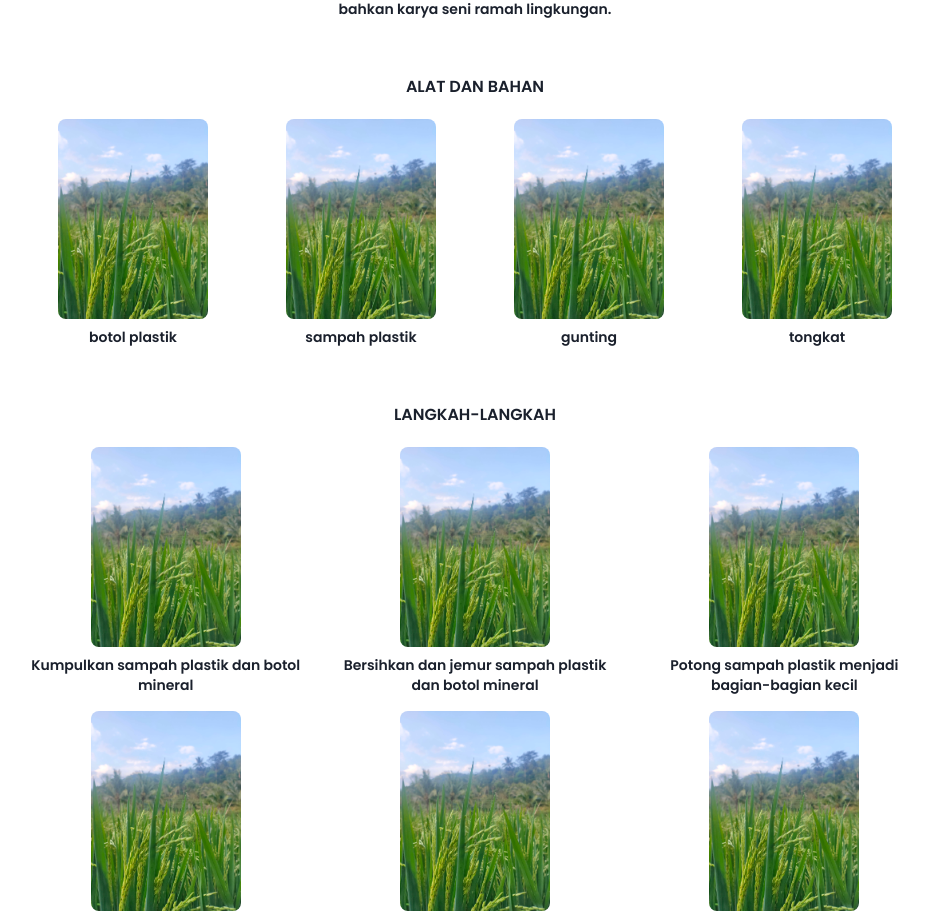
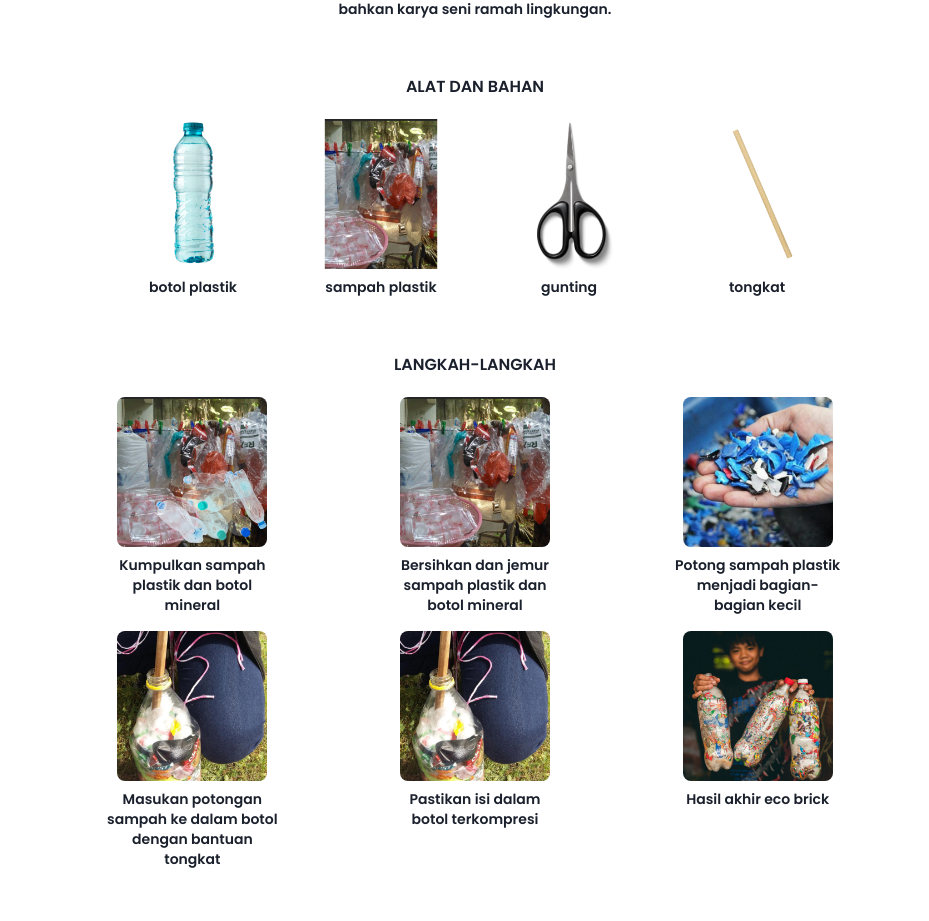
Before and after one commit to mhmd-arif/ngepringan, a React (Vite) app in the folder client/: page /edukasi/ecobrick in a window 1280 px wide. Shown: the part 301-1222 px from the top of the page, without its empty margins (165-1094 px from the left). Built offline with nearby package versions, Linux system fonts and the light colour scheme.

Commit message:
eduecobrick

```diff
--- a/client/src/pages/blog/EduEcoBrick.jsx
+++ b/client/src/pages/blog/EduEcoBrick.jsx
@@ -1,6 +1,17 @@
 import { useNavigate } from "react-router-dom";
 import { Button, ButtonGroup } from "@chakra-ui/react";
 import { Bg, GG1, GG2, GG3, GG4, GG5, Logo } from "../../assets";
+import {
+  eco1,
+  eco2,
+  eco3,
+  eco4,
+  eco6,
+  botol,
+  sampah,
+  gunting,
+  tongkat,
+} from "../../assets/image";
 import Navbar from "../../components/Navbar";
 import Footer from "../../components/Footer";
 
@@ -29,31 +40,31 @@ const EduEcoBrick = () => {
 
           <div>
             <h2>ALAT DAN BAHAN</h2>
-            <div className="grid grid-cols-4 w-full mt-5 justify-center gap-4 text-sm font-semibold">
+            <div className="grid grid-cols-4 w-full mt-5 justify-center gap-4 text-sm font-semibold px-20">
               <div className="flex flex-col items-center gap-2 ">
                 <img
-                  src={GG3}
+                  src={botol}
                   className="w-[150px] object-cover rounded-lg transform ease duration-300 hover:scale-[1.02] hover:shadow-md"
                 />
                 <div>botol plastik</div>
               </div>
               <div className="flex flex-col items-center gap-2 ">
                 <img
-                  src={GG3}
+                  src={sampah}
                   className="w-[150px] object-cover rounded-lg transform ease duration-300 hover:scale-[1.02] hover:shadow-md"
                 />
                 <div>sampah plastik </div>
               </div>
               <div className="flex flex-col items-center gap-2 ">
                 <img
-                  src={GG3}
+                  src={gunting}
                   className="w-[150px] object-cover rounded-lg transform ease duration-300 hover:scale-[1.02] hover:shadow-md"
                 />
                 <div>gunting </div>
               </div>
               <div className="flex flex-col items-center gap-2 ">
                 <img
-                  src={GG3}
+                  src={tongkat}
                   className="w-[150px] object-cover rounded-lg transform ease duration-300 hover:scale-[1.02] hover:shadow-md"
                 />
                 <div>tongkat</div>
@@ -63,50 +74,58 @@ const EduEcoBrick = () => {
 
           <div>
             <h2>LANGKAH-LANGKAH</h2>
-            <div className="grid grid-cols-3 w-full mt-5 gap-y-4 gap-x-8 text-sm font-semibold">
+            <div className="grid grid-cols-3 w-full mt-5 gap-y-4 gap-x-8 text-sm font-semibold px-10">
               <div className="flex flex-col items-center gap-2">
                 <img
-                  src={GG3}
+                  src={eco1}
                   className="w-[150px] object-cover rounded-lg transform ease duration-300 hover:scale-[1.02] hover:shadow-md"
                 />
-                <div>Kumpulkan sampah plastik dan botol mineral</div>
+                <div className="px-10">
+                  Kumpulkan sampah plastik dan botol mineral
+                </div>
               </div>
               <div className="flex flex-col items-center gap-2 ">
                 <img
-                  src={GG3}
+                  src={eco2}
                   className="w-[150px] object-cover rounded-lg transform ease duration-300 hover:scale-[1.02] hover:shadow-md"
                 />
-                <div>Bersihkan dan jemur sampah plastik dan botol mineral </div>
+                <div className="px-10">
+                  Bersihkan dan jemur sampah plastik dan botol mineral{" "}
+                </div>
               </div>
               <div className="flex flex-col items-center gap-2 ">
                 <img
-                  src={GG3}
+                  src={eco3}
                   className="w-[150px] object-cover rounded-lg transform ease duration-300 hover:scale-[1.02] hover:shadow-md"
                 />
-                <div>Potong sampah plastik menjadi bagian-bagian kecil </div>
+                <div className="px-10">
+                  Potong sampah plastik menjadi bagian-bagian kecil{" "}
+                </div>
               </div>
               <div className="flex flex-col items-center gap-2  ">
                 <img
-                  src={GG3}
+                  src={eco4}
                   className="w-[150px] object-cover rounded-lg transform ease duration-300 hover:scale-[1.02] hover:shadow-md"
                 />
-                <div>
+                <div className="px-10">
                   Masukan potongan sampah ke dalam botol dengan bantuan tongkat
                 </div>
               </div>
               <div className="flex flex-col items-center gap-2  ">
                 <img
-                  src={GG3}
+                  src={eco4}
                   className="w-[150px] object-cover rounded-lg transform ease duration-300 hover:scale-[1.02] hover:shadow-md"
                 />
-                <div>Pastikan isi dalam botol terkompresi</div>
+                <div className="px-10">
+                  Pastikan isi dalam botol terkompresi
+                </div>
               </div>
               <div className="flex flex-col items-center gap-2  ">
                 <img
-                  src={GG3}
+                  src={eco6}
                   className="w-[150px] object-cover rounded-lg transform ease duration-300 hover:scale-[1.02] hover:shadow-md"
                 />
-                <div>Hasil akhir eco brick</div>
+                <div className="px-10">Hasil akhir eco brick</div>
               </div>
             </div>
           </div>
```
